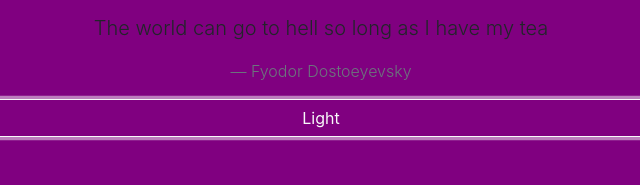
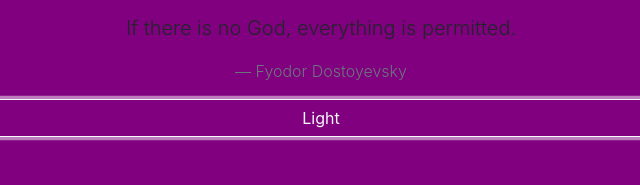
Before and after one commit to Arabella10101/fdpage, a plain HTML site: page index.html in a window 1280 px wide. Both pictures are taken after a click on the button "Dark". Shown: the part 949-1134 px from the top of the page, 319-959 px from the left. Drawn offline with nearby package versions, Linux system fonts and the light colour scheme.

Commit message:
fixed spelling errors

```diff
--- a/index.html
+++ b/index.html
@@ -2,14 +2,14 @@
 <html>
     <head>
         <meta charset="UTF 8">
-        <title>Fyodor Dostoeyevsky</title>
+        <title>Fyodor Dostoyevsky</title>
         <link rel="stylesheet" href="https://stackpath.bootstrapcdn.com/bootstrap/4.3.1/css/bootstrap.min.css">
         <link rel="stylesheet" href="style.css">
     </head>
     <body>
             <div id ="j2" class="jts jumbotron jumbotron-fluid">
                     <div class="container">
-                    <h1 class="text-center">Fyodor Dostoeyevsky</h1>
+                    <h1 class="text-center">Fyodor Dostoyevsky</h1>
                     <h4 class="text-muted text-center">Russian author</h4>
                     </div>
             </div>
@@ -38,13 +38,25 @@
                         <p>
                             The world can go to hell so long as I have my tea
                         </p>
-                        <footer class="blockquote-footer text-muted">Fyodor Dostoeyevsky</footer>
+                        <footer class="blockquote-footer text-muted">Fyodor Dostoyevsky</footer>
                     </blockquote>
                     <blockquote class="blockquote text-center lead">
                         <p>
                             What is hell? I maintain that it is the suffering of being unable to love.
                         </p>
-                        <footer class="blockquote-footer text-muted">Fyodor Dostoeyevsky</footer>
+                        <footer class="blockquote-footer text-muted">Fyodor Dostoyevsky</footer>
+                    </blockquote>
+                    <blockquote class="blockquote text-center lead">
+                        <p>
+                            If there is no God, everything is permitted.
+                        </p>
+                        <footer class="blockquote-footer text-muted">Fyodor Dostoyevsky</footer>
+                    </blockquote>
+                    <blockquote class="blockquote text-center lead">
+                        <p>
+                            Man grows used to everything, the scoundrel.
+                        </p>
+                        <footer class="blockquote-footer text-muted">Fyodor Dostoyevsky</footer>
                     </blockquote>
 
                     <button id= "dark" type="button" class="btn btn-outline-dark btn-block">
--- a/script.js
+++ b/script.js
@@ -40,7 +40,7 @@ var cq=0;
 
 function changeq()
 {
-    $(allq[cq]).fadeOut(200, function(){
+    $(allq[cq]).fadeOut(300, function(){
         if(cq==allq.length-1)
         {
             cq=0;
@@ -48,7 +48,7 @@ function changeq()
         else{
             cq++;
         }
-        $(allq[cq]).fadeIn(200);
+        $(allq[cq]).fadeIn(300);
     });
 
 }
```
